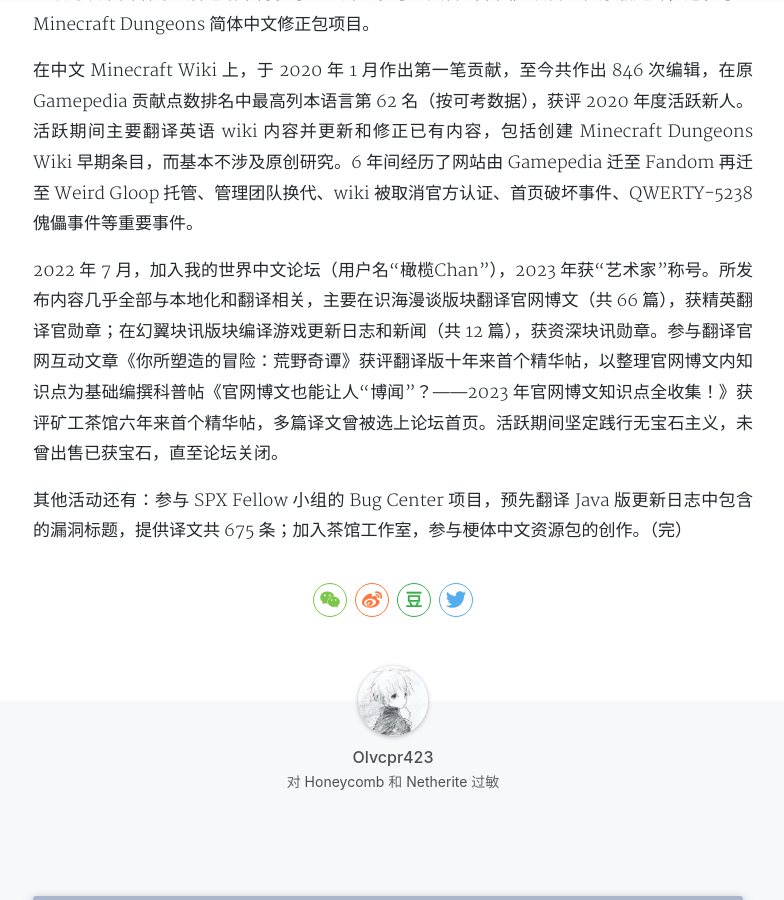
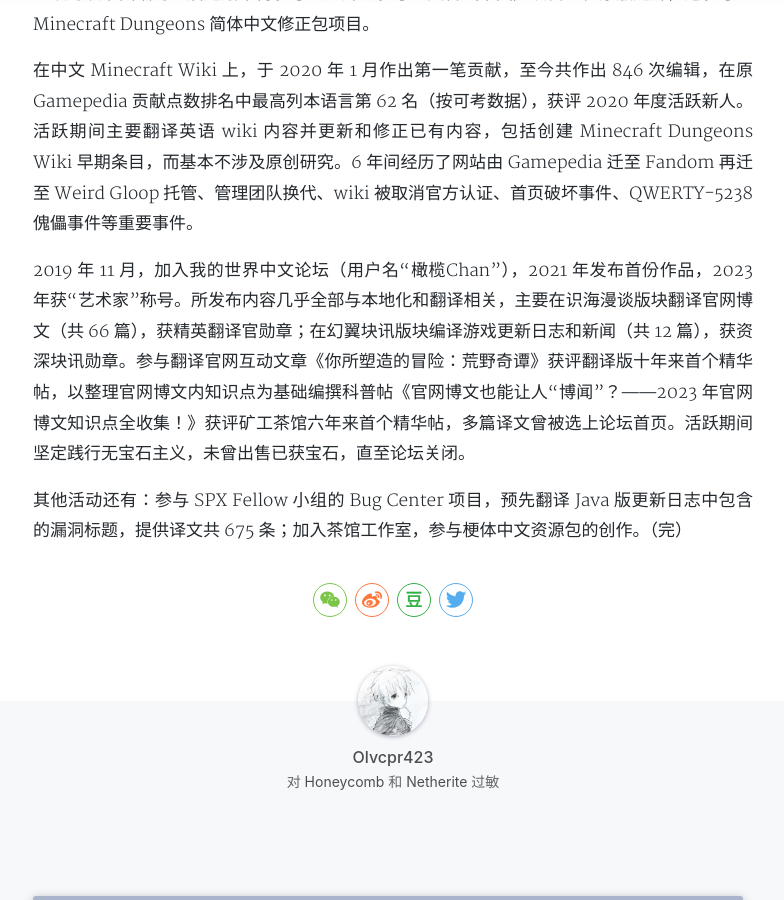
Before and after one commit to Olvcpr423/Olvcpr423.github.io, a Jekyll site: the page built from _posts/2025-12-31-Olvcpr423的Minecraft社区活动历史概要.md, in a window 1280 px wide and 900 px high, scrolled down 881 px. Shown: the whole window, without its empty margins (247-1031 px from the left). Built offline with Jekyll 4.4.1, drawn with Linux system fonts in a browser that asks for light colours; nearby versions of some CDN libraries; a style sheet for code colours, icons or effects is not loaded.

Commit message:
Update 2025-12-31-Olvcpr423的Minecraft社区活动历史概要.md

```diff
--- a/_posts/2025-12-31-Olvcpr423的Minecraft社区活动历史概要.md
+++ b/_posts/2025-12-31-Olvcpr423的Minecraft社区活动历史概要.md
@@ -13,6 +13,6 @@ Olvcpr423 自 2015 年起游玩 Minecraft。在 2019 至 2025 年共 7 年时间
 
 在中文 Minecraft Wiki 上，于 2020 年 1 月作出第一笔贡献，至今共作出 846 次编辑，在原 Gamepedia 贡献点数排名中最高列本语言第 62 名（按可考数据），获评 2020 年度活跃新人。活跃期间主要翻译英语 wiki 内容并更新和修正已有内容，包括创建 Minecraft Dungeons Wiki 早期条目，而基本不涉及原创研究。6 年间经历了网站由 Gamepedia 迁至 Fandom 再迁至 Weird Gloop 托管、管理团队换代、wiki 被取消官方认证、首页破坏事件、QWERTY-5238 傀儡事件等重要事件。
 
-2022 年 7 月，加入我的世界中文论坛（用户名“橄榄Chan”），2023 年获“艺术家”称号。所发布内容几乎全部与本地化和翻译相关，主要在识海漫谈版块翻译官网博文（共 66 篇），获精英翻译官勋章；在幻翼块讯版块编译游戏更新日志和新闻（共 12 篇），获资深块讯勋章。参与翻译官网互动文章《你所塑造的冒险：荒野奇谭》获评翻译版十年来首个精华帖，以整理官网博文内知识点为基础编撰科普帖《官网博文也能让人“博闻”？——2023 年官网博文知识点全收集！》获评矿工茶馆六年来首个精华帖，多篇译文曾被选上论坛首页。活跃期间坚定践行无宝石主义，未曾出售已获宝石，直至论坛关闭。
+2019 年 11 月，加入我的世界中文论坛（用户名“橄榄Chan”），2021 年发布首份作品，2023 年获“艺术家”称号。所发布内容几乎全部与本地化和翻译相关，主要在识海漫谈版块翻译官网博文（共 66 篇），获精英翻译官勋章；在幻翼块讯版块编译游戏更新日志和新闻（共 12 篇），获资深块讯勋章。参与翻译官网互动文章《你所塑造的冒险：荒野奇谭》获评翻译版十年来首个精华帖，以整理官网博文内知识点为基础编撰科普帖《官网博文也能让人“博闻”？——2023 年官网博文知识点全收集！》获评矿工茶馆六年来首个精华帖，多篇译文曾被选上论坛首页。活跃期间坚定践行无宝石主义，未曾出售已获宝石，直至论坛关闭。
 
 其他活动还有：参与 SPX Fellow 小组的 Bug Center 项目，预先翻译 Java 版更新日志中包含的漏洞标题，提供译文共 675 条；加入茶馆工作室，参与梗体中文资源包的创作。（完）
```
